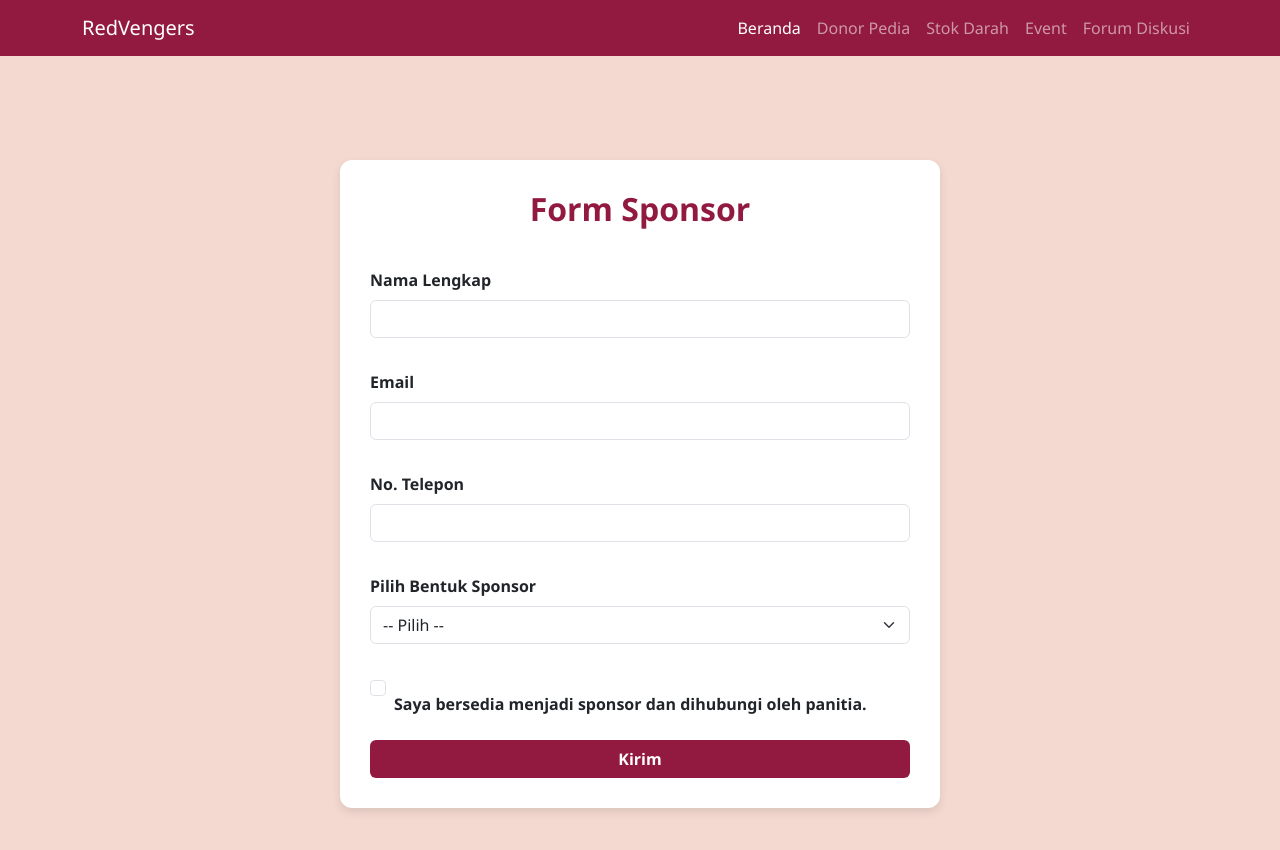
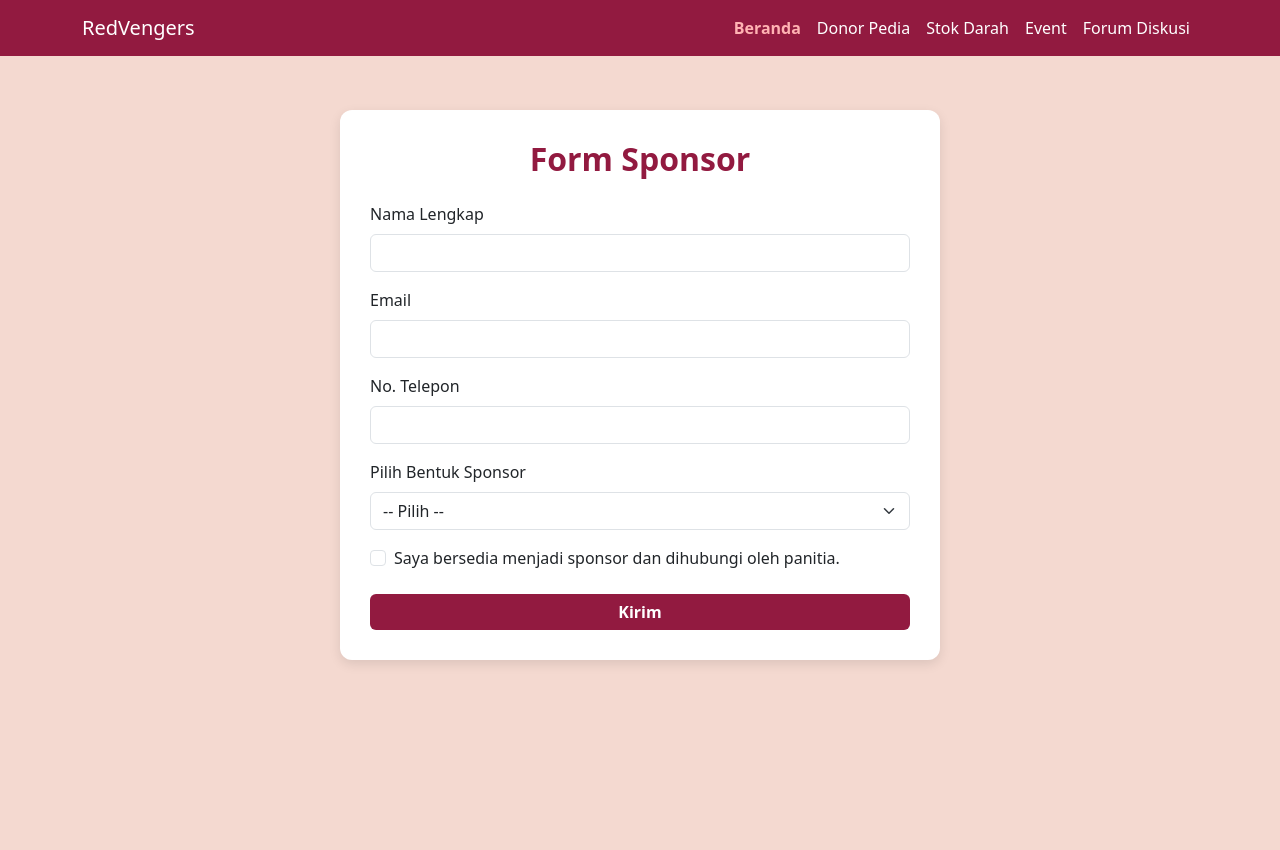
Before and after one commit to apt-k/testes, a plain HTML site: page formsponsor.html in a window 1280 px wide. After the commit the page ends 800 px from the top, so only its background shows below. Drawn offline with nearby package versions, Linux system fonts and the light colour scheme.

Commit message:
form2.css

```diff
--- a/form2.css
+++ b/form2.css
@@ -1,48 +1,79 @@
 body {
   background-color: #f4d9d0;
-  font-family: 'Segoe UI', Tahoma, Geneva, Verdana, sans-serif;
+}
+
+.navbar-nav .nav-link {
+  position: relative;
+  color: #ffffff;
+  font-weight: 500;
+  padding: 8px 12px;
+  transition: color 0.3s ease;
+}
+
+/* Hover underline halus */
+.navbar-nav .nav-link::after {
+  content: '';
+  position: absolute;
+  bottom: 4px;
+  left: 10%;
+  width: 0;
+  height: 2px;
+  background-color: #ffd2d2;
+  transition: width 0.3s ease-in-out
+}
+
+.navbar-nav .nav-link:hover::after {
+  width: 80%;
+}
+
+/* Active tab highlight */
+.navbar-nav .nav-link.active {
+  color: #ffb3b3;
+  font-weight: 600;
 }
 
 .form-container {
-  max-width: 600px;
-  margin: 50px auto;
-  background: white;
+  background-color: #fff;
   padding: 30px;
   border-radius: 12px;
-  box-shadow: 0 4px 10px rgba(0, 0, 0, 0.1);
-}
-
-h2 {
-  color: #921a40;
-  font-weight: 700;
-  margin-bottom: 1.5rem;
-  text-align: center;
-}
-
-label {
-  font-weight: 600;
-  margin-top: 1rem;
+  box-shadow: 0 4px 12px rgba(0, 0, 0, 0.1);
+  max-width: 600px;
 }
 
 .btn-sponsor {
   background-color: #921a40;
-  color: white;
+  color: #fff;
   font-weight: 600;
+  border: none;
 }
 
 .btn-sponsor:hover {
   background-color: #c75b7a;
 }
 
+h2 {
+  text-align: center;
+  color: #921a40;
+  font-weight: bold;
+  margin-bottom: 1.5rem;
+}
+
 #lainnyaInputWrapper {
-  max-height: 0;
-  overflow: hidden;
-  opacity: 0;
-  transition: all 0.4s ease;
+  display: none;
 }
 
 #lainnyaInputWrapper.show {
-  max-height: 200px;
-  opacity: 1;
-  margin-top: 1rem;
+  display: block;
 }
+
+@media (max-width: 768px) {
+  .navbar-nav {
+    text-align: center;
+  }
+
+  .navbar-nav .nav-link {
+    padding: 12px;
+    font-size: 1rem;
+    border-bottom: 1px solid rgba(255,255,255,0.1);
+  }
+}
```
